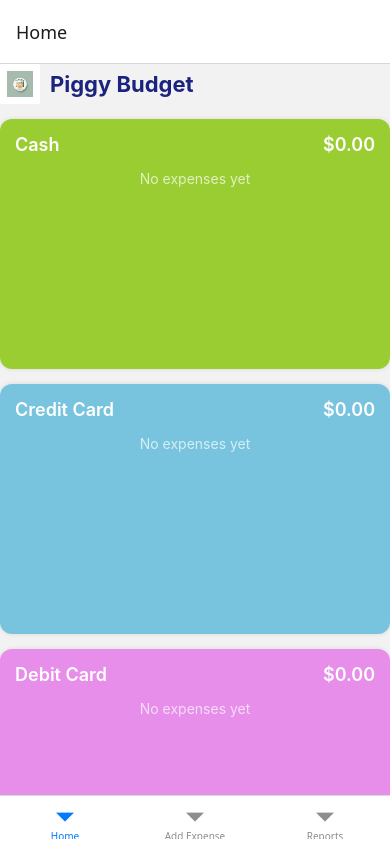
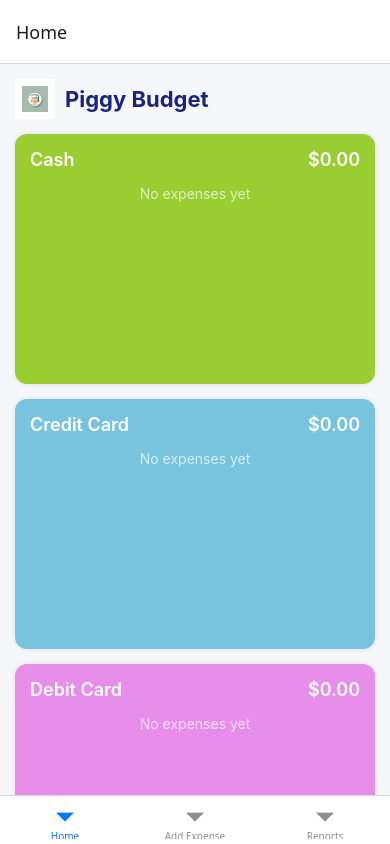
Before and after one commit to Tandra2821/self-budgeting-app, a React Native app: screen /Home in a window 390 px wide. Built offline with nearby package versions, Linux system fonts and the light colour scheme.

Commit message:
Changes in UI

```diff
--- a/src/screens/HomeScreen.js
+++ b/src/screens/HomeScreen.js
@@ -1,5 +1,5 @@
 import React, { useEffect, useState } from "react";
-import { View, Text, FlatList, TouchableOpacity, Alert, StyleSheet, Image } from "react-native";
+import { View, Text, FlatList, TouchableOpacity, Alert, StyleSheet, Image, ScrollView } from "react-native";
 import AsyncStorage from "@react-native-async-storage/async-storage";
 import { useIsFocused } from "@react-navigation/native";
 
@@ -7,13 +7,17 @@ export default function HomeScreen({ navigation }) {
   const [expenses, setExpenses] = useState([]);
   const isFocused = useIsFocused();
 
-  useEffect(() => { loadExpenses(); }, [isFocused]);
+  useEffect(() => {
+    loadExpenses();
+  }, [isFocused]);
 
   const loadExpenses = async () => {
     try {
       const data = await AsyncStorage.getItem("expenses");
       if (data) setExpenses(JSON.parse(data));
-    } catch (error) { console.log("Error loading expenses:", error); }
+    } catch (error) {
+      console.log("Error loading expenses:", error);
+    }
   };
 
   const deleteExpense = async (id) => {
@@ -29,7 +33,9 @@ export default function HomeScreen({ navigation }) {
     ]);
   };
 
-  const editExpense = (expense) => navigation.navigate("Add Expense", { expense });
+  const editExpense = (expense) => {
+    navigation.navigate("Add Expense", { expense });
+  };
 
   const categorized = expenses.reduce(
     (acc, item) => {
@@ -41,9 +47,9 @@ export default function HomeScreen({ navigation }) {
     { cash: [], credit: [], debit: [] }
   );
 
-  Object.keys(categorized).forEach((key) =>
-    categorized[key].sort((a, b) => new Date(b.timestamp) - new Date(a.timestamp))
-  );
+  Object.keys(categorized).forEach((key) => {
+    categorized[key].sort((a, b) => new Date(b.timestamp) - new Date(a.timestamp));
+  });
 
   const totalCash = categorized.cash.reduce((sum, item) => sum + item.amount, 0);
   const totalCredit = categorized.credit.reduce((sum, item) => sum + item.amount, 0);
@@ -77,24 +83,19 @@ export default function HomeScreen({ navigation }) {
     </View>
   );
 
-  const sections = [
-    { key: "Cash", data: categorized.cash, color: "#9ACD32", total: totalCash },
-    { key: "Credit Card", data: categorized.credit, color: "#78c4dfff", total: totalCredit },
-    { key: "Debit Card", data: categorized.debit, color: "#e78deaff", total: totalDebit },
-  ];
-
-  const renderSection = ({ item }) => (
-    <View style={[styles.section, { backgroundColor: item.color }]}>
+  const Section = ({ title, data, color, total }) => (
+    <View style={[styles.section, { backgroundColor: color }]}>
       <View style={styles.sectionHeader}>
-        <Text style={styles.sectionTitle}>{item.key}</Text>
-        <Text style={styles.sectionTotal}>${item.total.toFixed(2)}</Text>
+        <Text style={styles.sectionTitle}>{title}</Text>
+        <Text style={styles.sectionTotal}>${total.toFixed(2)}</Text>
       </View>
       <FlatList
-        data={item.data}
+        data={data}
         renderItem={renderExpense}
-        keyExtractor={(expense) => expense.id}
+        keyExtractor={(item) => item.id}
         ListEmptyComponent={<Text style={styles.emptyText}>No expenses yet</Text>}
-        nestedScrollEnabled
+        nestedScrollEnabled={true} // internal scroll
+        style={styles.list}
       />
     </View>
   );
@@ -102,31 +103,36 @@ export default function HomeScreen({ navigation }) {
   const currentYear = new Date().getFullYear();
 
   return (
-    <FlatList
-      data={sections}
-      renderItem={renderSection}
-      keyExtractor={(item) => item.key}
-      ListHeaderComponent={() => (
+    <ScrollView style={styles.container} contentContainerStyle={{ paddingBottom: 20 }}>
+      {/* HEADER */}
       <View style={styles.header}>
         <Image source={require("../../assets/logo.png")} style={styles.logo} />
         <Text style={styles.headerText}>Piggy Budget</Text>
       </View>
-      )}
-      ListFooterComponent={() => (
+
+      {/* SECTIONS */}
+      <Section title="Cash" data={categorized.cash} color="#9ACD32" total={totalCash} />
+      <Section title="Credit Card" data={categorized.credit} color="#78c4dfff" total={totalCredit} />
+      <Section title="Debit Card" data={categorized.debit} color="#e78deaff" total={totalDebit} />
+
+      {/* FOOTER */}
       <View style={styles.footer}>
         <Text style={styles.footerText}>© {currentYear} Piggy Budget</Text>
       </View>
-      )}
-    />
+    </ScrollView>
   );
 }
 
 const styles = StyleSheet.create({
+  container: { flex: 1, backgroundColor: "#f5f7fa", padding: 15 },
+
   header: { flexDirection: "row", alignItems: "center", marginBottom: 15 },
   logo: { width: 40, height: 40, marginRight: 10 },
   headerText: { fontSize: 22, fontWeight: "700", color: "#1a237e" },
+
   footer: { alignItems: "center", marginTop: 10, paddingVertical: 10 },
   footerText: { fontSize: 14, color: "#333", fontWeight: "500" },
+
   section: {
     borderRadius: 12,
     padding: 15,
@@ -135,12 +141,20 @@ const styles = StyleSheet.create({
     shadowOpacity: 0.1,
     shadowRadius: 5,
     elevation: 2,
-    height: 250,
+    height: 250, // fixed height, scrollable internally
   },
   sectionHeader: { flexDirection: "row", justifyContent: "space-between", alignItems: "center", marginBottom: 10 },
   sectionTitle: { fontSize: 18, fontWeight: "600", color: "#fff" },
   sectionTotal: { fontSize: 18, fontWeight: "600", color: "#fff" },
-  expenseItem: { flexDirection: "row", justifyContent: "space-between", backgroundColor: "rgba(255,255,255,0.3)", borderRadius: 10, padding: 10, marginBottom: 8 },
+  list: { flexGrow: 0 },
+  expenseItem: {
+    flexDirection: "row",
+    justifyContent: "space-between",
+    backgroundColor: "rgba(255,255,255,0.3)",
+    borderRadius: 10,
+    padding: 10,
+    marginBottom: 8,
+  },
   expenseTitle: { fontSize: 16, fontWeight: "500", color: "#fff" },
   expenseAmount: { fontSize: 14, color: "#fff", marginTop: 2 },
   expenseDate: { fontSize: 12, color: "#fff", marginTop: 2 },
```
Lines whose indentation alone changed are shown as unchanged.
